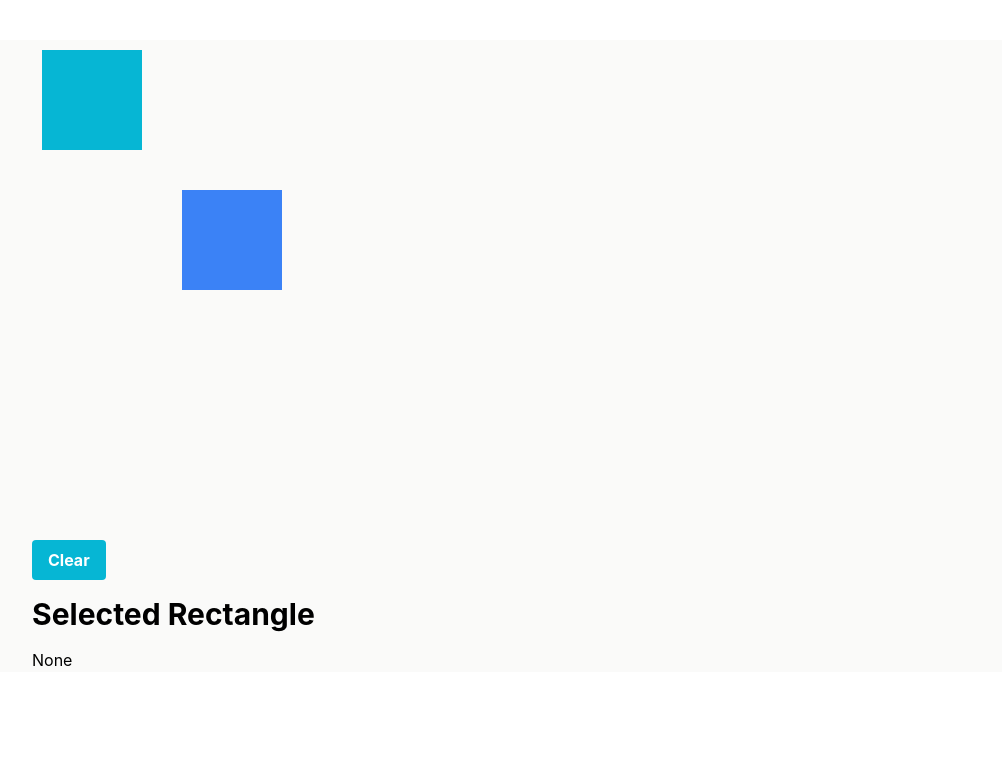
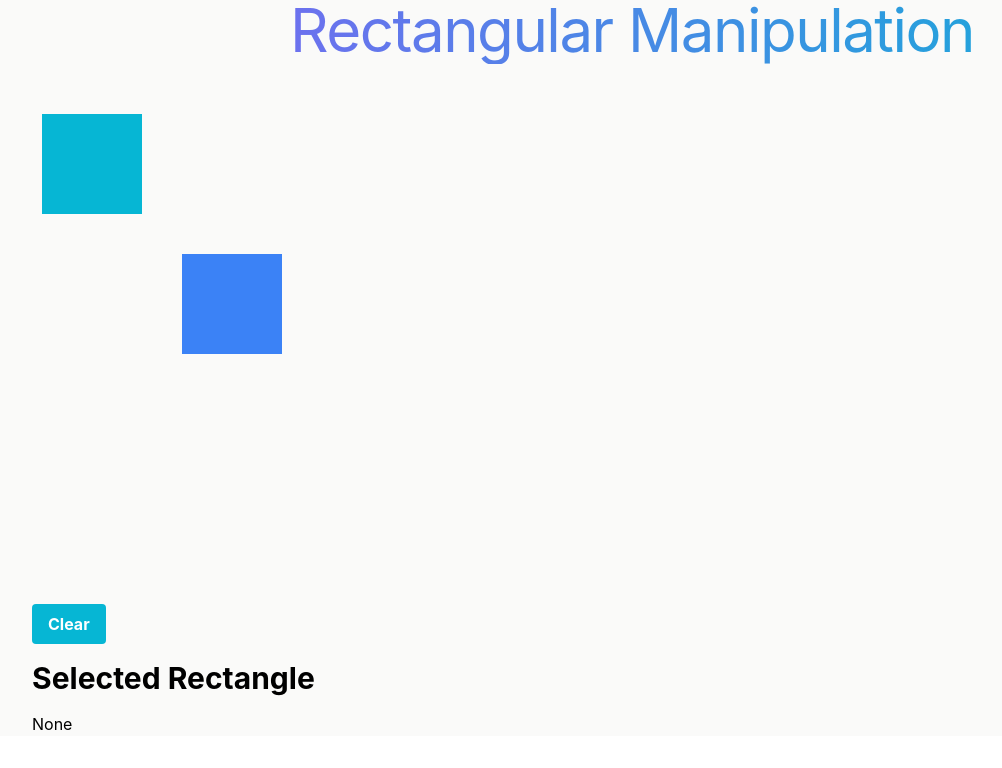
Before and after one commit to thatzacdavis/rectangular-manipulation, a React (Create React App) app: page / in a window 1280 px wide. Shown: the top 768 px of the page, without its empty margins (8-1010 px from the left). Built offline with nearby package versions, Linux system fonts and the light colour scheme.

Commit message:
Add Header

```diff
--- a/src/App.jsx
+++ b/src/App.jsx
@@ -2,6 +2,7 @@ import './App.css';
 import React, { useEffect, useState, useMemo, useCallback } from 'react';
 import { Rect, Stage, Layer } from 'react-konva';
 import { Rectangle } from './components/Rectangle';
+import { Header } from './components/Header';
 import { v4 as uuidv4 } from 'uuid';
 import { useLocalStorage } from './hooks/useLocalStorage';
 import { EditSection } from './components/EditSection';
@@ -128,6 +129,7 @@ const App = () => {
 
   return (
     <div data-testid='AppContainer' className="bg-stone-50 w-full h-full">
+      <Header />
       <div className="bg-stone-50 m-10">
         <Stage
           key={`${selectedLayoutIndex}-${rectangles.length}`}
--- /dev/null
+++ b/src/components/Header.jsx
@@ -0,0 +1,7 @@
+export const Header = () => {
+    return (
+        <h1 className="h-[8rem] sm:h-[4rem] sm:text-5xl lg:text-6xl tracking-tight text-center text-transparent text-8xl bg-clip-text bg-gradient-to-r from-violet-500 to-cyan-500">
+            Rectangular Manipulation
+        </h1>
+    )
+}
```
